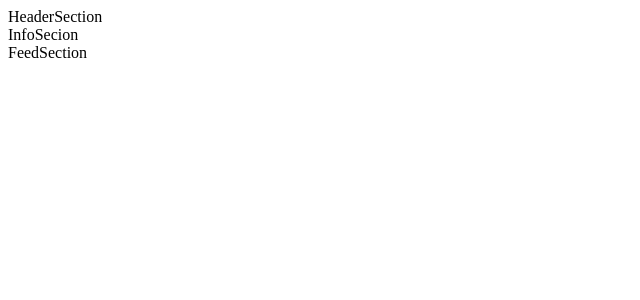
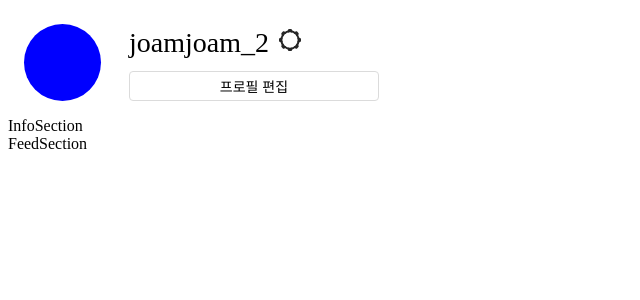
Before and after one commit to gql-study/SOPTstagram-frontend, a Next.js app: page /1 in a window 1280 px wide. Shown: the top 300 px of the page, without its empty margins (0-640 px from the left). Built offline with nearby package versions, Linux system fonts and the light colour scheme.

Commit message:
feat: make up header section

```diff
--- /dev/null
+++ b/src/assets/myPage/OptionIcon.tsx
@@ -0,0 +1,51 @@
+import styled from '@emotion/styled';
+
+export default function OptionIcon() {
+  return (
+    <StWrapper>
+      <svg
+        aria-label="옵션"
+        className="_ab6-"
+        color="#262626"
+        fill="#262626"
+        height="24"
+        role="img"
+        viewBox="0 0 24 24"
+        width="24"
+      >
+        <circle
+          cx="12"
+          cy="12"
+          fill="none"
+          r="8.635"
+          stroke="currentColor"
+          strokeLinecap="round"
+          strokeLinejoin="round"
+          strokeWidth="2"
+        ></circle>
+        <path
+          d="M14.232 3.656a1.269 1.269 0 01-.796-.66L12.93 2h-1.86l-.505.996a1.269 1.269 0 01-.796.66m-.001 16.688a1.269 1.269 0 01.796.66l.505.996h1.862l.505-.996a1.269 1.269 0 01.796-.66M3.656 9.768a1.269 1.269 0 01-.66.796L2 11.07v1.862l.996.505a1.269 1.269 0 01.66.796m16.688-.001a1.269 1.269 0 01.66-.796L22 12.93v-1.86l-.996-.505a1.269 1.269 0 01-.66-.796M7.678 4.522a1.269 1.269 0 01-1.03.096l-1.06-.348L4.27 5.587l.348 1.062a1.269 1.269 0 01-.096 1.03m11.8 11.799a1.269 1.269 0 011.03-.096l1.06.348 1.318-1.317-.348-1.062a1.269 1.269 0 01.096-1.03m-14.956.001a1.269 1.269 0 01.096 1.03l-.348 1.06 1.317 1.318 1.062-.348a1.269 1.269 0 011.03.096m11.799-11.8a1.269 1.269 0 01-.096-1.03l.348-1.06-1.317-1.318-1.062.348a1.269 1.269 0 01-1.03-.096"
+          fill="none"
+          stroke="currentColor"
+          strokeLinejoin="round"
+          strokeWidth="2"
+        ></path>
+      </svg>
+    </StWrapper>
+  );
+}
+
+const StWrapper = styled.div`
+
+  display: inline-flex;
+  align-items: center;
+  justify-content: center;
+
+  margin-left: 5px;
+  width: 32px;
+  height: 32px;
+
+  &:hover {
+    cursor: pointer;
+  }
+`;
--- a/src/components/myPage/HeaderSection.tsx
+++ b/src/components/myPage/HeaderSection.tsx
@@ -1,3 +1,73 @@
+import styled from '@emotion/styled';
+import OptionIcon from '@src/assets/myPage/OptionIcon';
+
 export default function HeaderSection() {
-  return <div>HeaderSection</div>;
+  const nickname = 'joamjoam_2';
+
+  return (
+    <StSection>
+      <StProfileImg />
+      <StProfileTextWrapper>
+        <StName>
+          {nickname}
+          <OptionIcon />
+        </StName>
+        <StEditBtn type="button">프로필 편집</StEditBtn>
+      </StProfileTextWrapper>
+    </StSection>
+  );
 }
+
+const StSection = styled.section`
+  display: flex;
+
+  padding: 16px;
+`;
+
+const StProfileImg = styled.div`
+
+  margin-right: 28px;
+
+  border-radius: 50%;
+
+  background-color: blue;
+  width: 77px;
+  height: 77px;
+
+  &:hover {
+    cursor: pointer;
+  }
+`;
+
+const StProfileTextWrapper = styled.div`
+  display: flex;
+  flex-direction: column;
+`;
+
+const StName = styled.h2`
+  margin: 0 0 12px;
+  line-height: 32px;
+
+  font-size: 28px;
+  font-weight: 300;
+`;
+
+const StEditBtn = styled.button`
+
+  display: flex;
+  align-items: center;
+  justify-content: center;
+
+  border: 1px solid rgb(219, 219, 219);
+  border-radius: 4px;
+
+  background-color: transparent;
+  width: 250px;
+  height: 30px;
+
+  font-size: 14px;
+
+  &:hover {
+    cursor: pointer;
+  }
+`;
--- a/src/components/myPage/InfoSection.tsx
+++ b/src/components/myPage/InfoSection.tsx
@@ -1,3 +1,5 @@
+import styled from '@emotion/styled';
+
 export default function InfoSection() {
-  return <div>InfoSecion</div>;
+  return <div>InfoSection</div>;
 }
```
